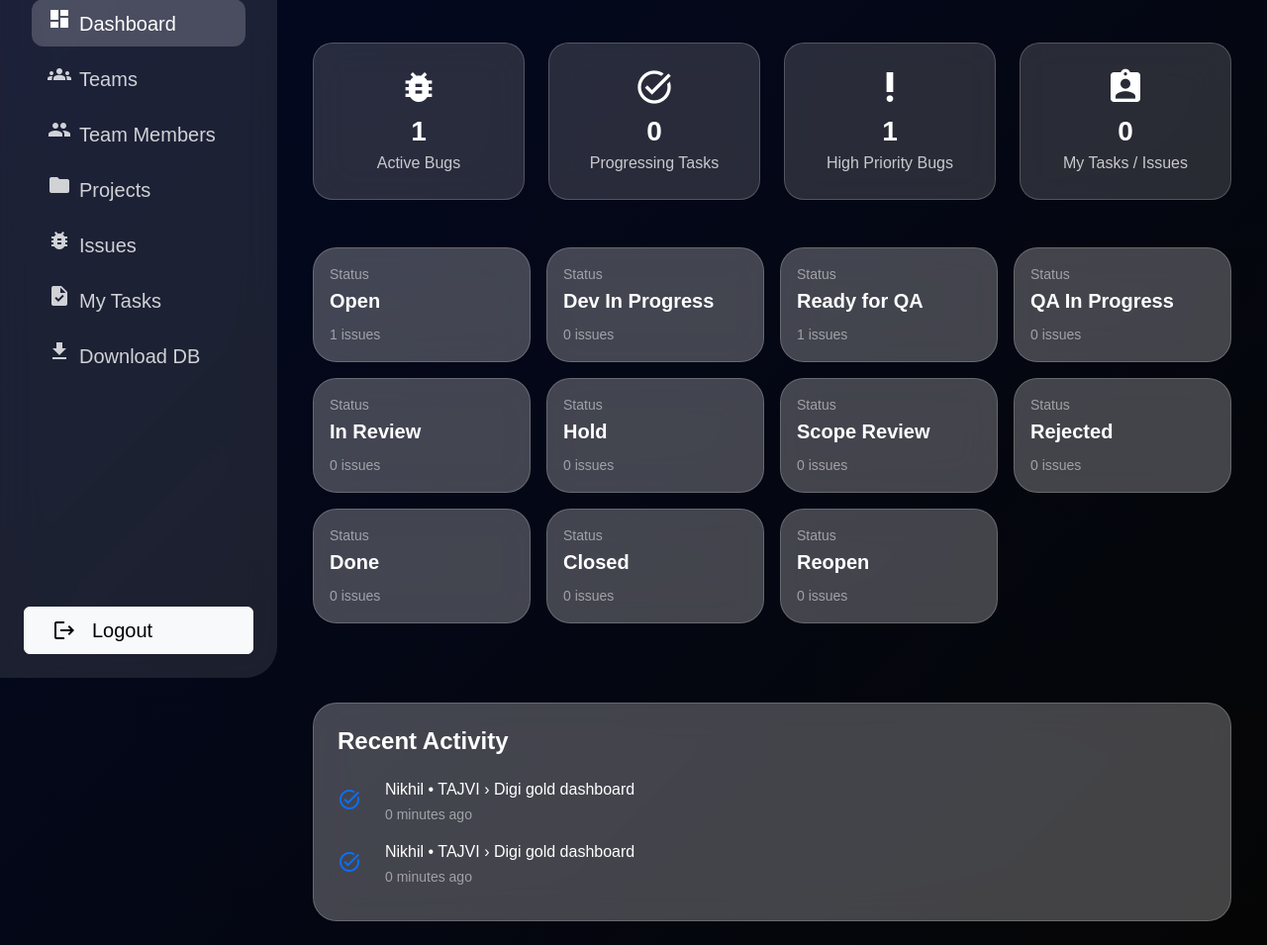
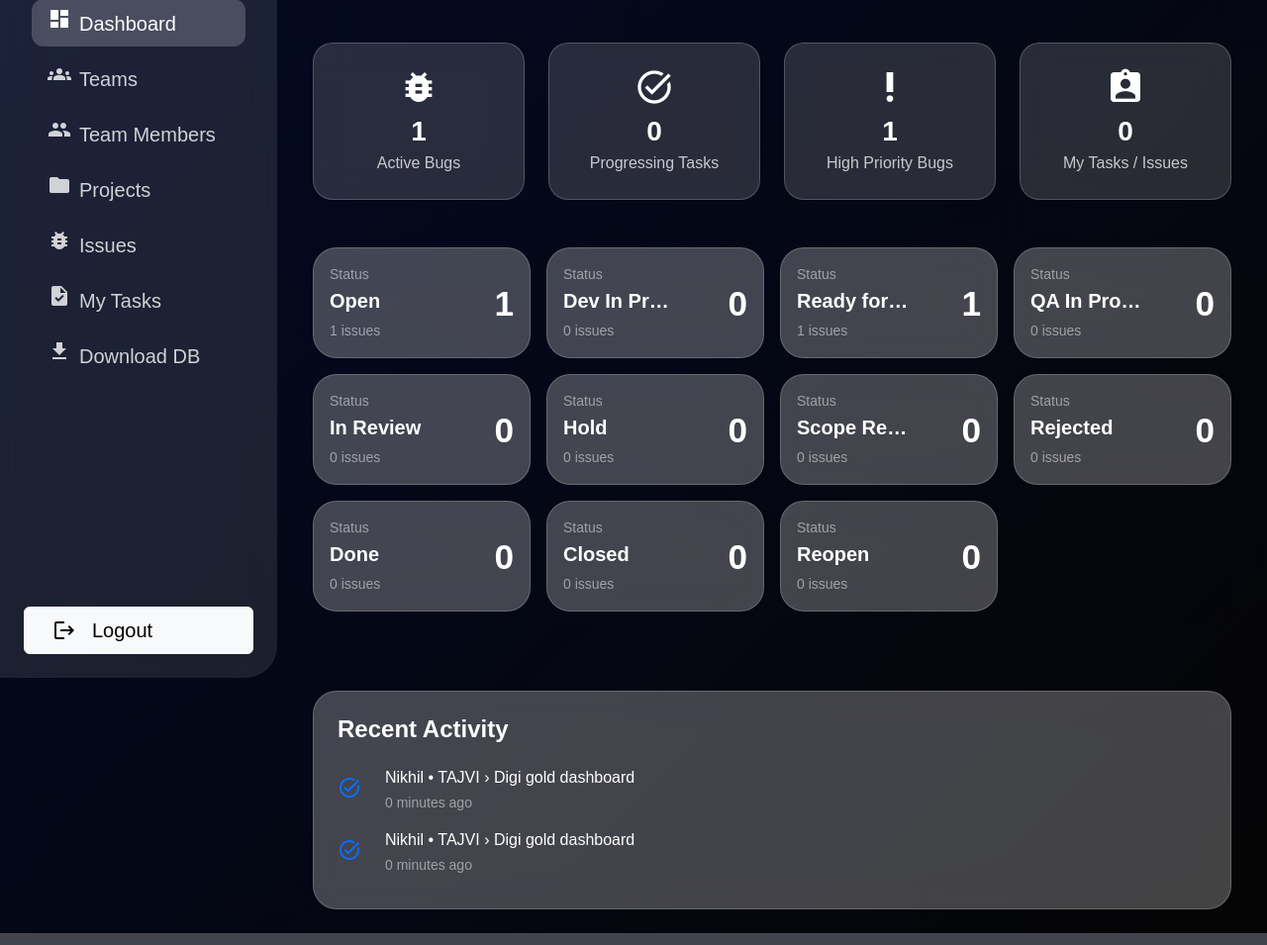
Before and after one commit to satheeshappzdev-pixel/BUG-TRACKER, a Django app: page /dashboard/ in a window 1280 px wide. Shown: the part 115-1070 px from the top of the page at 99% size. Run offline with Django 5.2, Linux system fonts and the light colour scheme; a user stored in the database is signed in; data comes from the database, SQL or seed files in the repository; both versions use the stored data as it was after the commit; some web fonts are replaced.

Commit message:
UI UPDATED

```diff
--- a/templates/users/dashboard.html
+++ b/templates/users/dashboard.html
@@ -134,11 +134,23 @@
             <div class="col-12 col-sm-6 col-lg-3">
                 <a href="{% url 'issues:issue_list' %}?status={{ row.value }}" class="text-decoration-none">
                     <div class="glass-card dashboard-card p-3 h-100 text-white">
-                        <div>
-                            <div class="text-white-50 small mb-1">Status</div>
-                            <h5 class="fw-bold mb-1">{{ row.label }}</h5>
+                        <div class="row align-items-center">
+
+                            <div class="col-8">
+                                <div class="text-white-50 small mb-1">Status</div>
+                                <h5 class="fw-bold mb-1" style="white-space: nowrap; overflow: hidden; text-overflow: ellipsis;">
+                                    {{ row.label }}
+                                </h5>
+                                <div class="text-white-50 small mt-2">{{ row.count }} issues</div>
+                            </div>
+
+                            <div class="col-4 text-end">
+                                <div style="font-size: 2.2rem; line-height: 1; font-weight: 700;">
+                                    {{ row.count }}
+                                </div>
+                            </div>
+
                         </div>
-                        <div class="text-white-50 small mt-2">{{ row.count }} issues</div>
                     </div>
                 </a>
             </div>
```
Also changed, not shown: db.sqlite3, 1 other file.
